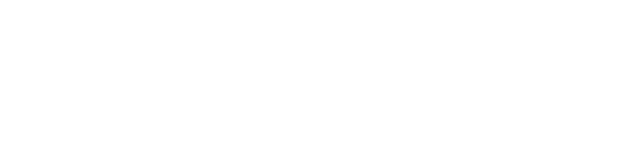
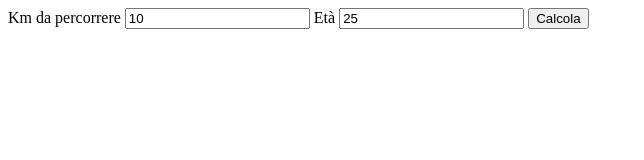
Before and after one commit to giorgiagalbullicavazzini/js-biglietto-treno-form, a plain HTML site: page index.html in a window 1280 px wide. Shown: the whole page, without its empty margins (0-644 px from the left). Drawn offline with Linux system fonts and the light colour scheme.

Commit message:
user input and distance/age number variables

```diff
--- a/index.html
+++ b/index.html
@@ -12,6 +12,13 @@
 </head>
 
 <body>
+  <!-- Input -->
+  <label for="passenger-distance">Km da percorrere</label>
+  <input type="text" name="passenger-distance" id="passenger-distance" value="10">
+  <label for="passenger-age">Età</label>
+  <input type="text" name="passenger-age" id="passenger-age" value="25">
+  <button id="button">Calcola</button>
+
   <!-- JS -->
   <script src="js/main.js"></script>
 </body>
--- a/js/main.js
+++ b/js/main.js
@@ -0,0 +1,19 @@
+// - Il valore base del biglietto è di €0.21 al km, quindi assegno questo valore a un'altra variabile;
+// - Moltiplico la variabile del prezzo per il numero di chilometri da percorrere e ottengo così il prezzo intero del biglietto;
+// - Creo altre due variabili per gli sconti a minorenni (0.8) e over 65 (0.6);
+// - SE il passeggero è minorenne, applico la variabile dello sconto del 20% (prezzo intero * 0.8);
+// - SE il passeggero è over 65, applico invece la variabile dello sconto del 40% (prezzo intero * 0.6);
+// - Inserisco un bottone che, al click, esegue una funzione anonima che mi restituisce il valore totale del biglietto in console;
+
+// - Realizzo un form completo in cui l'utente può inserire tutti i dati e visualizzare il prezzo finale con relativo biglietto;
+// - Per fornire un output in forma umana, il numero ricavato dovrà contenere un massimo di due decimali che indicheranno i centesimi da pagare per il biglietto.
+
+'use strict';
+
+// Tramite l'utilizzo di due input, chiedo all'utente quanti chilometri deve percorrere il passeggero e quanti anni ha
+// Inserisco i due valori in altrettante variabili e, dal momento che gli input vengono forniti in formato stringa, li trasformo in numeri
+
+const passengerDistance = Number(document.getElementById('passenger-distance').value);
+const passengerAge = Number(document.getElementById('passenger-age').value);
+
+console.log(passengerDistance, passengerAge);
```
